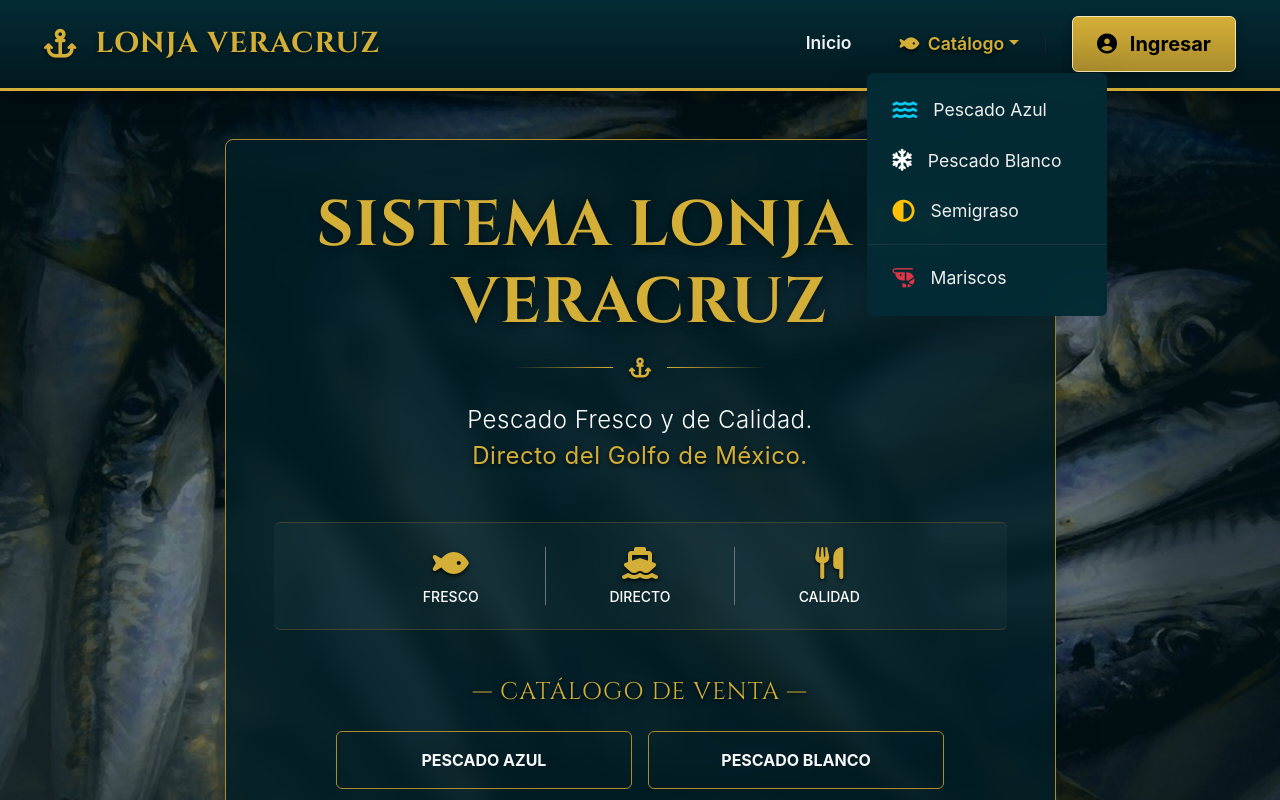
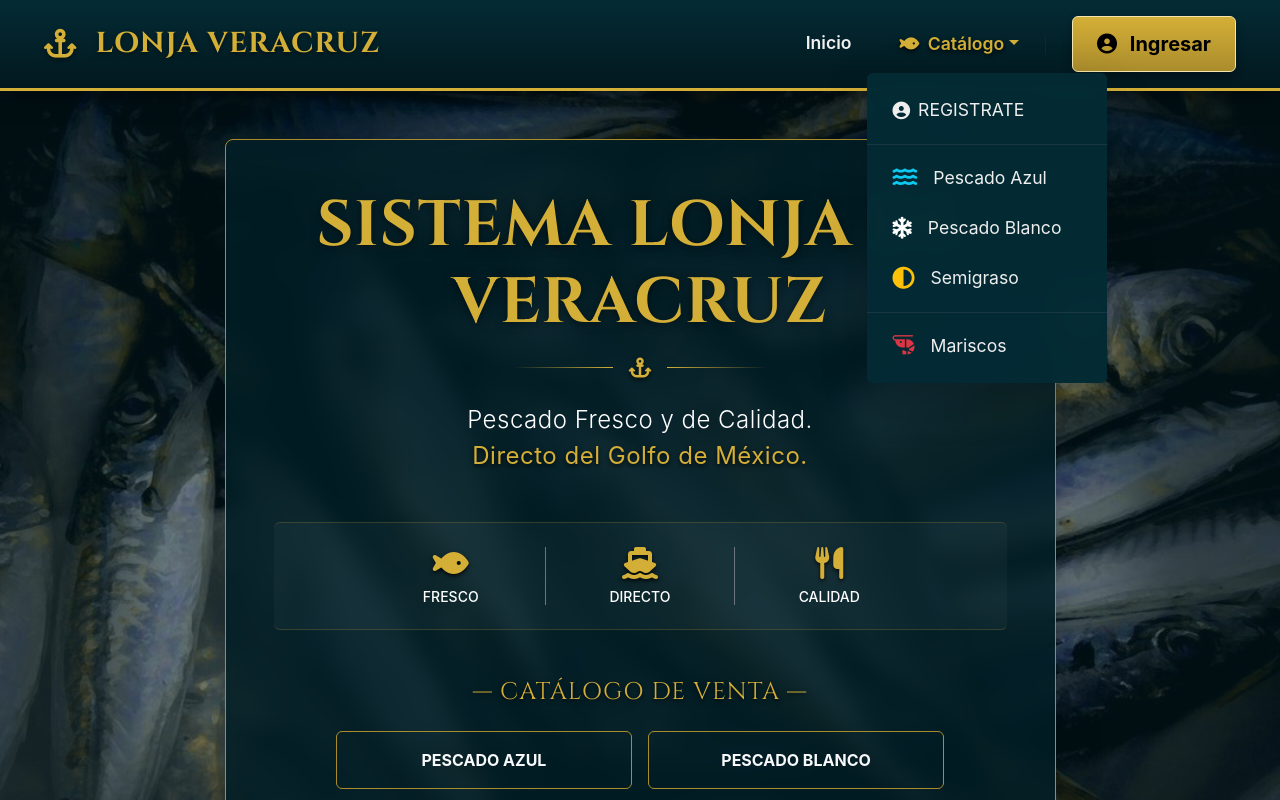
Before and after one commit to MarMontejo04/rest_cliente_sistemalonja, a React (Create React App) app: page / in a window 1280 px wide. Both pictures are taken after a click on the button "Catálogo". Shown: the top 800 px of the page. Built offline with nearby package versions, Linux system fonts and the light colour scheme.

Commit message:
no me acuerdo

```diff
--- a/src/App.js
+++ b/src/App.js
@@ -42,7 +42,7 @@ function App() {
                 <Route path="/Vendedores" element={<Vendedores />} />
                 <Route path="/vendedores/editar/:id" element={<EditarVendedor />} />
 
-                <Route path="/cliente/crearCliente" element={<Cliente />} />
+                <Route path="/crearCliente" element={<Cliente />} />
 
 
                 <Route path="/lotes" element={<Lotes />} />
--- a/src/components/layout/Header.js
+++ b/src/components/layout/Header.js
@@ -83,6 +83,14 @@ const Header = () => {
                             </button>
 
                             <ul className="dropdown-menu shadow-lg border-0 mt-2" style={dropdownStyle}>
+
+                                <li>
+                                    <Link to="/crearCliente" className="dropdown-item hover-gold" style={itemStyle}>
+                                        <i className="fas fa-user-circle me-2"></i> REGISTRATE
+                                    </Link>
+                                </li>
+                                <li><hr className="dropdown-divider bg-secondary opacity-25 my-2" /></li>
+
                                 <li>
                                     <Link to="/compras/azul" className="dropdown-item hover-gold" style={itemStyle}>
                                         <i className="fas fa-water me-3 text-info fa-lg"></i> Pescado Azul
```
